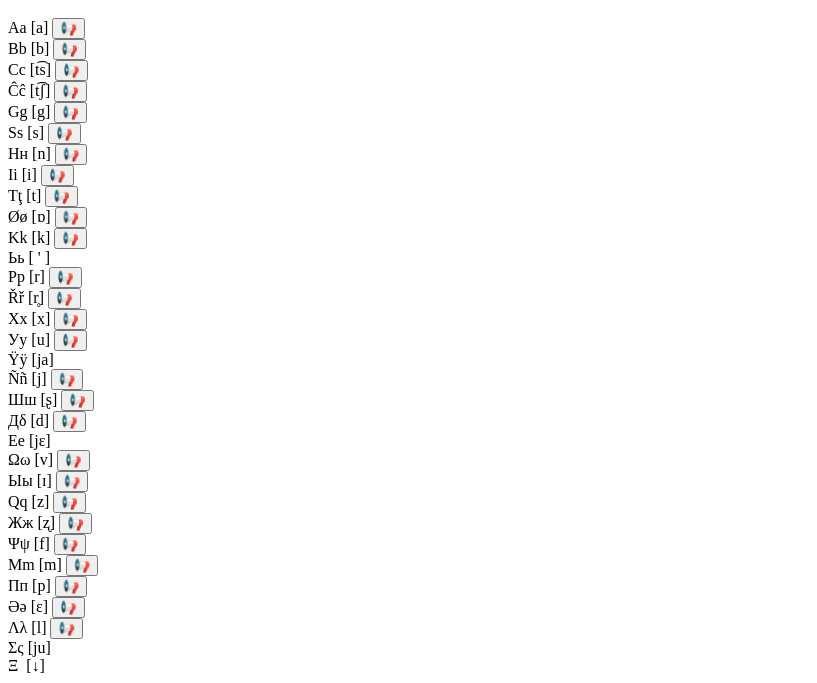
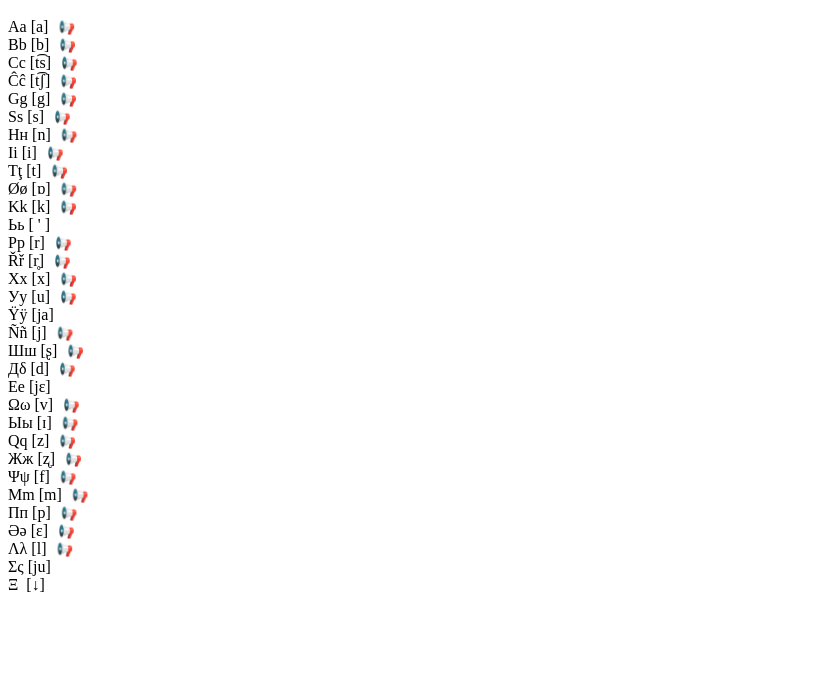
Before and after one commit to ArZarLordOfMango/elamep_language, a plain HTML site: page index.html in a window 1280 px wide. Shown: the part 146-829 px from the top of the page, without its empty margins (0-817 px from the left). After the commit the page ends 800 px from the top, so only its background shows below. Drawn offline with Linux system fonts and the light colour scheme.

Commit message:
Update style.css

```diff
--- a/style.css
+++ b/style.css
@@ -5,3 +5,8 @@ h1 {
 body {
   font-family: "Times New Roman", Times, serif;
 }
+
+.sound-button {
+  background-color: transparent;
+  border: 0;
+}
```
